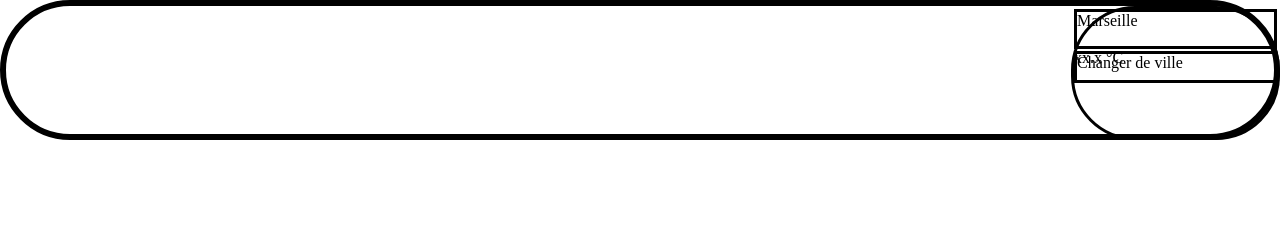
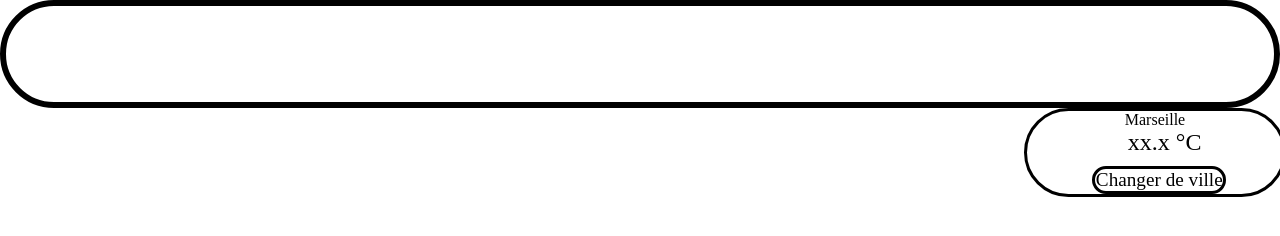
Before and after one commit to Olive97213/Projet-Mogwai, a plain HTML site: page index.html in a window 1280 px wide. Drawn offline with Linux system fonts and the light colour scheme; no server answers.

Commit message:
projet-mogwai-sec

```diff
--- a/index.html
+++ b/index.html
@@ -1,5 +1,6 @@
 <!DOCTYPE html>
 <html lang="en">
+
 <head>
   <meta charset="UTF-8">
   <meta http-equiv="X-UA-Compatible" content="IE=edge">
@@ -7,8 +8,13 @@
   <link rel="stylesheet" href="style.css">
   <title>Vente de Mogwai</title>
 </head>
+
 <body>
   <nav>
+    <div class="logo"></div>
+
+  </nav>
+
   <div class="container">
 
     <!-- Ville / Temperature -->
@@ -28,8 +34,8 @@
     </div>
 
   </div>
-    </nav>
 
   <script src="main.js"></script>
 </body>
+
 </html>
--- a/style.css
+++ b/style.css
@@ -14,7 +14,7 @@ body {
 
 nav {
     border: 0.4em solid;
-    height: 8em;
+    height: 6em;
     border-radius: 20em;
 
 
@@ -22,60 +22,40 @@ nav {
 
 
 .container {
-    margin-left: 84%;
+    margin-left: 80%;
     border: solid;
     border-radius: 4em;
-    height: 100%;
-    width: 16%;
+    width: 20%;
     display: flex;
-    /* justify-content: center;
+    justify-content: center;
     text-align: center;
-    align-items: center; */
     flex-direction: column;
-
 }
 
 
-.text-center {
+#ville {
 
-    /* border: solid; */
-
+    font-size: 100%;
 }
 
-#ville{
-    display:flex;
-    border: solid;
-    height: 80%;
-    padding-bottom:0;
-}
-
-#changer{
-    border: solid;
-    height: 20%;
-
-}
-
-img{
-    border: solid;
-    height: 80%;
-    padding-bottom:0;
+#temperature {
+    font-size: x-large;
+    margin-left: 0.8em;
 }
 
 
-/*
 
+#changer {
 
-
-.text-center #ville {
+    display: flex;
+    flex-direction: column;
+    font-size: larger;
+    margin-top: 0.5em;
     border: solid;
-    height: 1em;
-    margin-top: 20em;
-    display: flex;
-    justify-content: center;
-    align-items: center;
-    flex-direction: column;
+    width: 50%;
+    border-radius: 4em;
+    margin-left: 3.4em;
+    cursor: pointer;
 
 
 }
-
-*/
```
Also changed, not shown: main.js (+5 -5 lines). Lines whose indentation alone changed are shown as unchanged.
